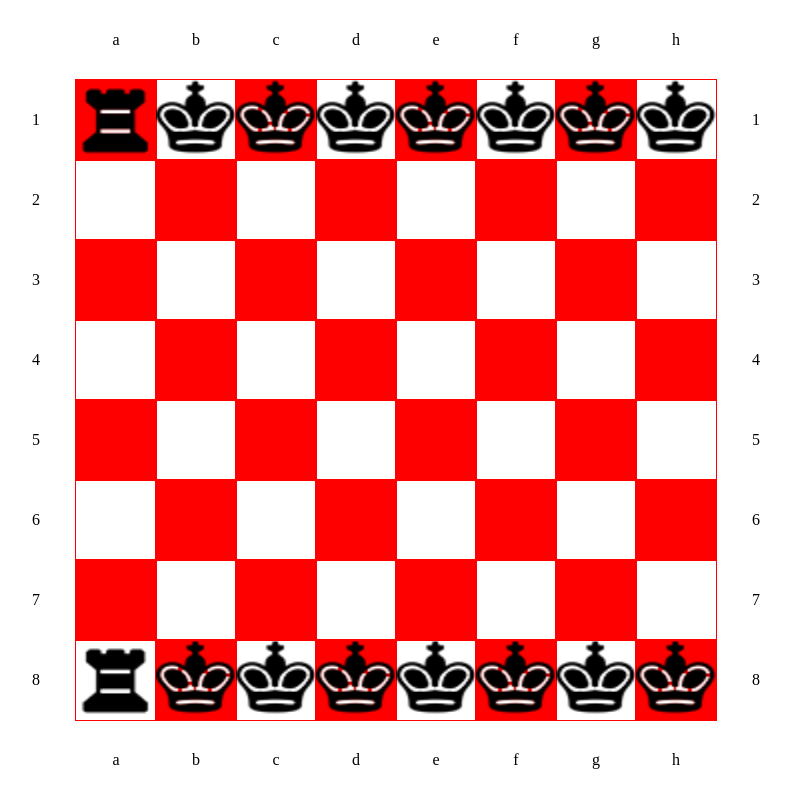
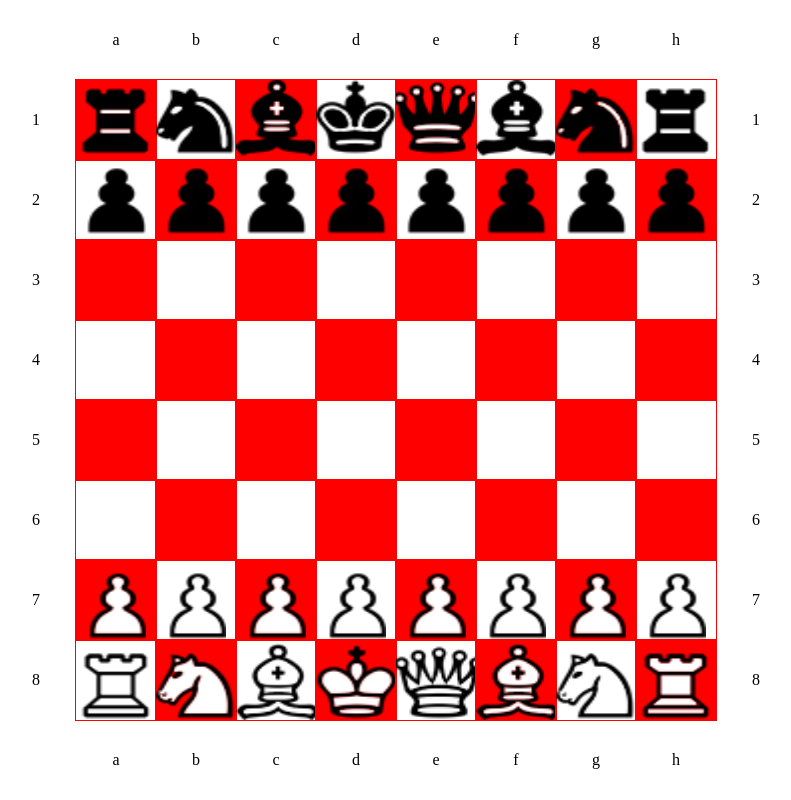
Before and after one commit to YuraLinkev1ch/home, a plain HTML site: page 18.11.2019/3/chessboard-with-figures-vertical.html in a window 1280 px wide. Shown: the whole page, without its empty margins (4-795 px from the left). Drawn offline with Linux system fonts and the light colour scheme.

Commit message:
исправил  фигуры, добавил фон при наведении

```diff
--- a/18.11.2019/3/style.css
+++ b/18.11.2019/3/style.css
@@ -73,13 +73,45 @@ background-size:750% 200%;
 
 
 
-   /*Figures*/
+   /*Фигуры*/
 
-   .numbers+.odd>[title="castle"]{
+   [title="castle"]{
     background-position-x:41%;
+   }
+   [title="horse"]{
+    background-position-x:82%;
+   }
+   [title="king"] {
+    background-position-x:0%;
+   }
+   [title="queen"]{
+    background-position-x:20%;
+   }
+   [title="elefant"]{
+    background-position-x:61%;
+   }
+   .pawn{
+    background-position-x:102%;
     background-size:750% 200%;
+    background-repeat:no-repeat;
+    background-image:url("images/chess.png");
    }
 
-   .odd:nth-child(8){
+
+   .even>div:nth-child(8),
+   .odd>div:nth-child(8),
+   .odd>div:nth-child(9),
+   .even>div:nth-child(9){
     background-position-y:100% ;
    }
+
+   /*:hover*/
+
+   [title="queen"]:hover,
+   [title="king"]:hover,
+   [title="horse"]:hover,
+   [title="elefant"]:hover,
+   [title="castle"]:hover,
+   .pawn:hover{
+background-color:lightblue !important;
+}
```
